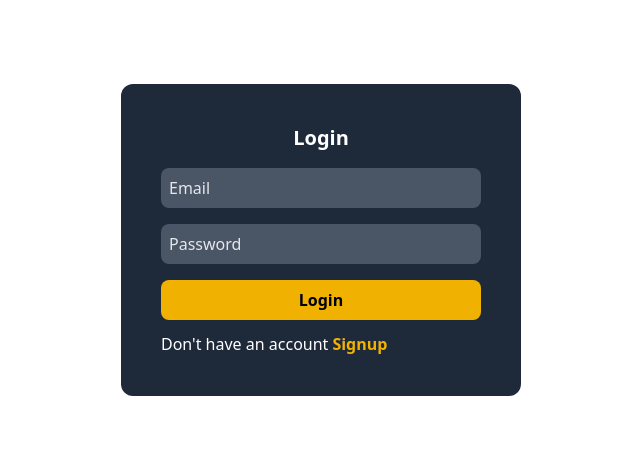
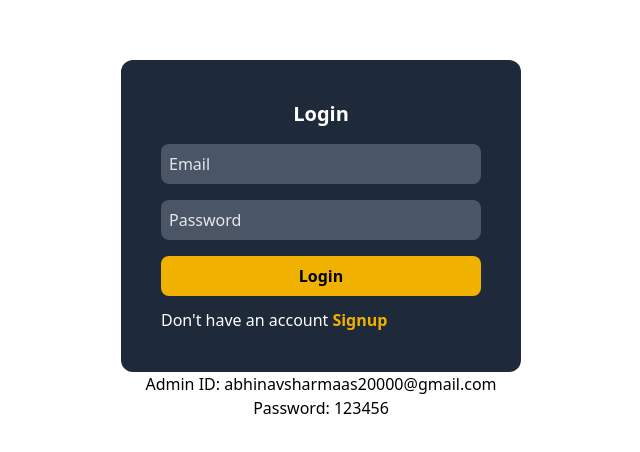
Before and after one commit to AbhinavKaushik15/ecommerce, a React (Vite) app: page /login in a window 1280 px wide. Shown: the part 160-612 px from the top of the page, without its empty margins (319-959 px from the left). Built offline with nearby package versions, Linux system fonts and the light colour scheme; no server answers; the database is empty.

Commit message:
add admin id & password

```diff
--- a/src/pages/registration/Login.jsx
+++ b/src/pages/registration/Login.jsx
@@ -34,7 +34,7 @@ function Login() {
   };
 
   return (
-    <div className=" flex justify-center items-center h-screen">
+    <div className="flex flex-col justify-center items-center h-screen">
       {loading && <Loader />}
       <div className=" bg-gray-800 px-10 py-10 rounded-xl ">
         <div className="">
@@ -78,6 +78,8 @@ function Login() {
           </h2>
         </div>
       </div>
+      <h1>Admin ID: abhinavsharmaas20000@gmail.com</h1>
+      <h1>Password: 123456</h1>
     </div>
   );
 }
```
